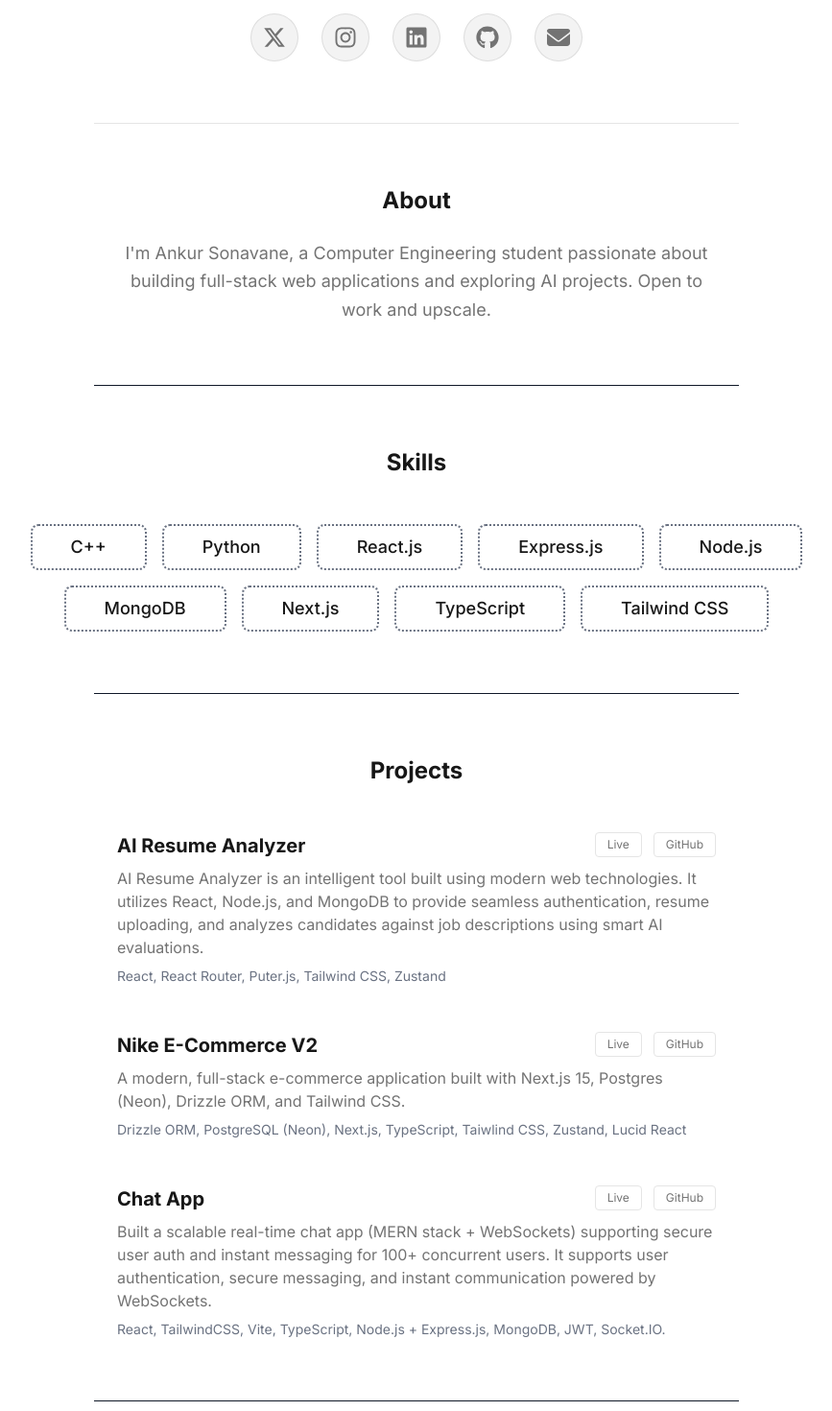
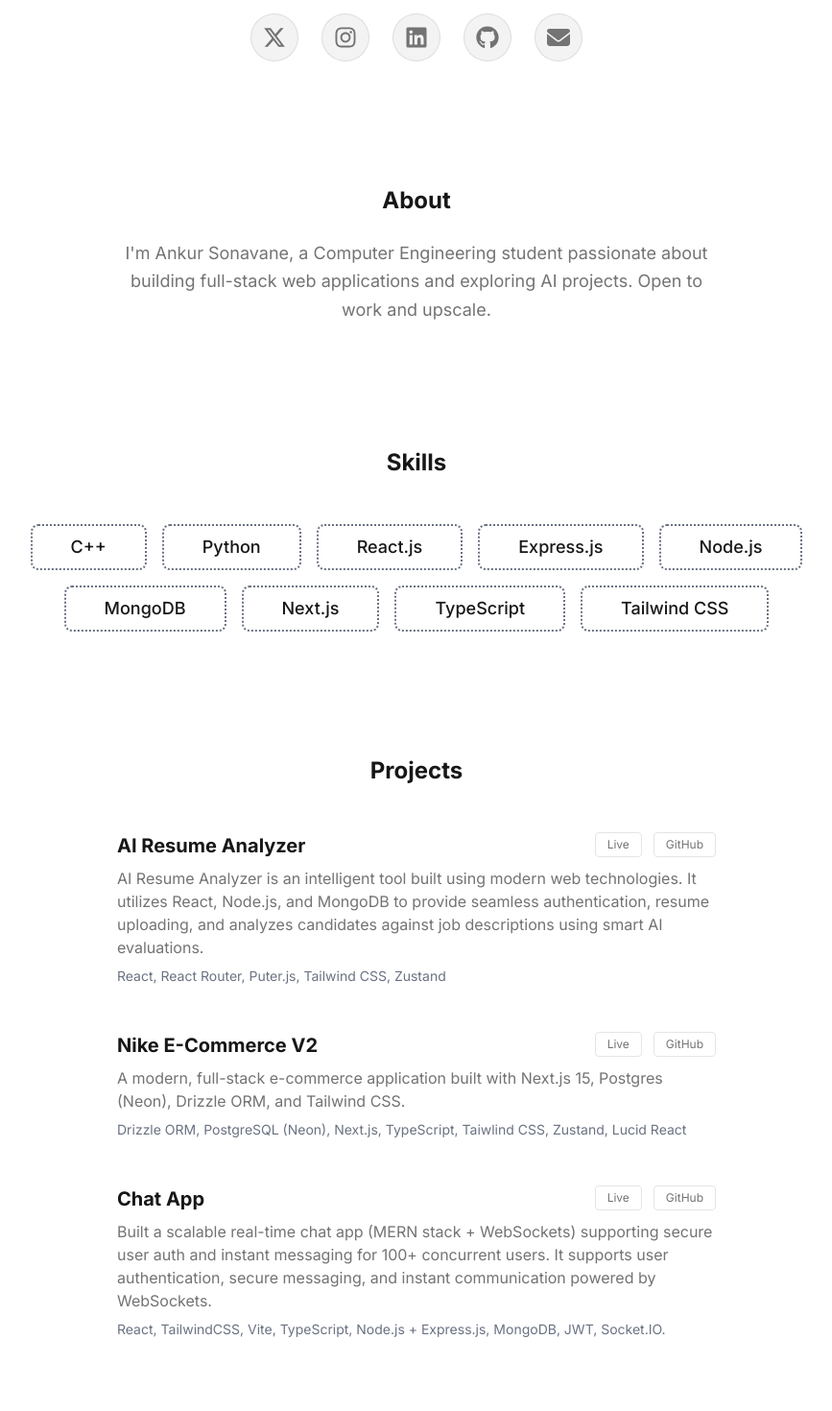
Before and after one commit to ankur0704/portfolio, a Next.js app: page / in a window 1280 px wide. Shown: the part 440-1910 px from the top of the page at 96% size, without its empty margins (206-1073 px from the left). Built offline with nearby package versions, Linux system fonts and the light colour scheme.

Commit message:
projects updated

```diff
--- a/src/app/page.tsx
+++ b/src/app/page.tsx
@@ -74,7 +74,7 @@ export default function Home() {
         <SocialLinks />
       </section>
 
-      <div className="w-full max-w-2xl mx-auto border-t border-border my-4"></div>
+      <div className="w-full max-w-2xl mx-auto border-t border-white my-4"></div>
 
       {/* ABOUT SECTION */}
       <section id="about" className="max-w-2xl mx-auto px-6 py-12 text-center">
@@ -87,7 +87,7 @@ export default function Home() {
 
       </section>
 
-      <div className="w-full max-w-2xl mx-auto border-t border-gray-900 my-4"></div>
+      <div className="w-full max-w-2xl mx-auto border-t border-white my-4"></div>
 
       {/* SKILLS SECTION */}
       <section id="sklls" className="max-w-4xl mx-auto px-6 py-12 text-center">
@@ -95,7 +95,7 @@ export default function Home() {
         <Skills />
       </section>
 
-      <div className="w-full max-w-2xl mx-auto border-t border-gray-900 my-4"></div>
+      <div className="w-full max-w-2xl mx-auto border-t border-white my-4"></div>
 
       {/* PROJECTS SECTION */}
       <section id="projects" className="max-w-2xl mx-auto px-6 py-12">
@@ -124,7 +124,7 @@ export default function Home() {
         </div>
       </section>
 
-      <div className="w-full max-w-2xl mx-auto border-t border-gray-900 my-4"></div>
+      <div className="w-full max-w-2xl mx-auto border-t border-white my-4"></div>
 
       {/* CONTACT SECTION */}
       <section id="contact" className="max-w-2xl mx-auto px-6 py-10 text-center">
```
